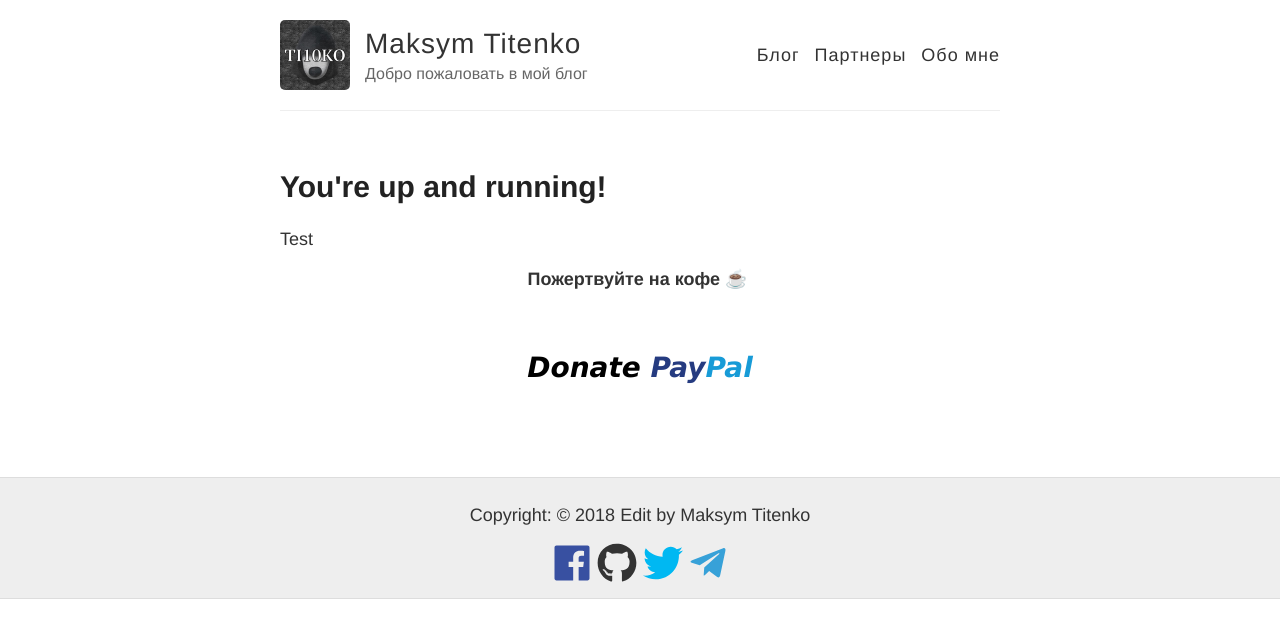
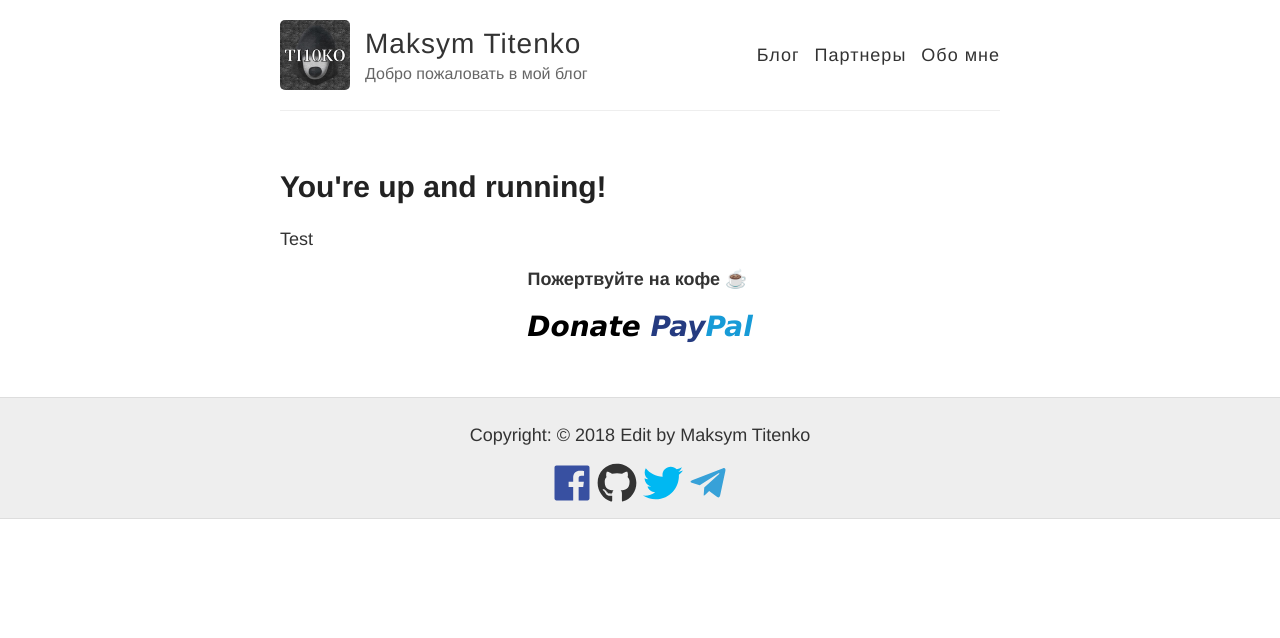
Before and after one commit to titenko/titenko.github.io, a Jekyll site: the page built from _posts/2018-11-16-post.md, in a window 1280 px wide. Shown: the top 638 px of the page. Built offline with Jekyll 4.4.1, drawn with Linux system fonts in a browser that asks for light colours; nearby versions of some CDN libraries; comment, search, counter and statistics services are not loaded.

Commit message:
Update 2018-11-16-post.md

```diff
--- a/_posts/2018-11-16-post.md
+++ b/_posts/2018-11-16-post.md
@@ -5,7 +5,5 @@ title: You're up and running!
 Test
 
 <p style="text-align:center"><strong>Пожертвуйте на кофе ☕️&nbsp;</strong></p>
-<br>
 <div paypal style="text-align:center">
 <a href="https://www.paypal.com/cgi-bin/webscr?cmd=_s-xclick&hosted_button_id=MJXSFFF79A8DY" style="text-decoration:none;"><span class="paypal-logo" style="font-family: Verdana, Tahoma; font-weight: bold; font-size: 28px;"><i style="color: #000; text-shadow: 1px 1px 1px #fff;">Donate </i><i style="color: #253b80; text-shadow: 1px 1px 1px #fff;">Pay</i><i style="color: #179bd7; text-shadow: 1px 1px 1px #fff;">Pal</i></span></a></div>
-<br>
```
